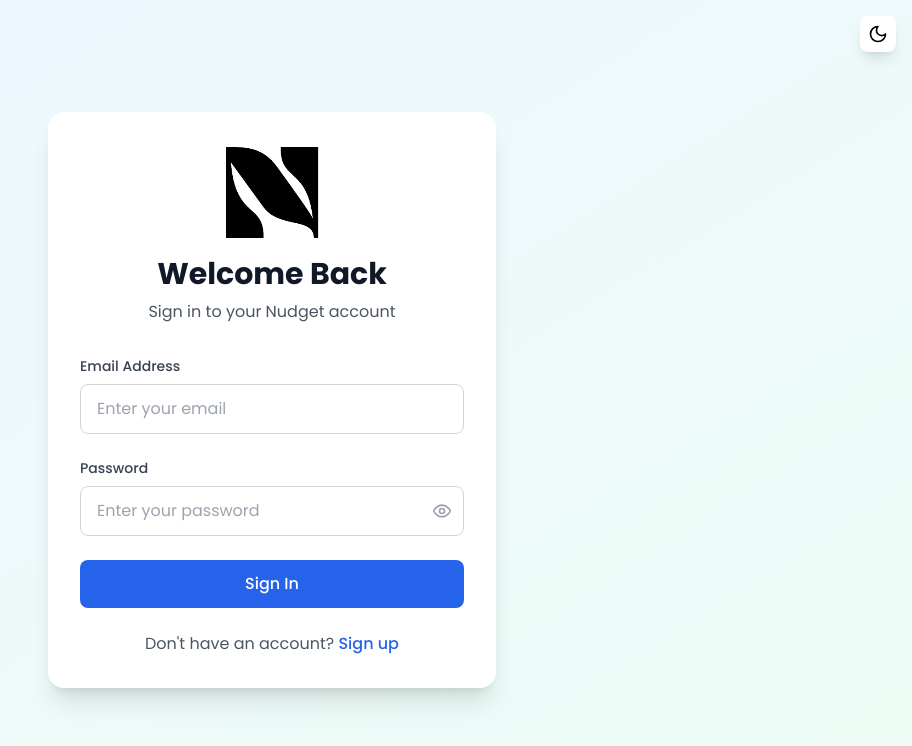
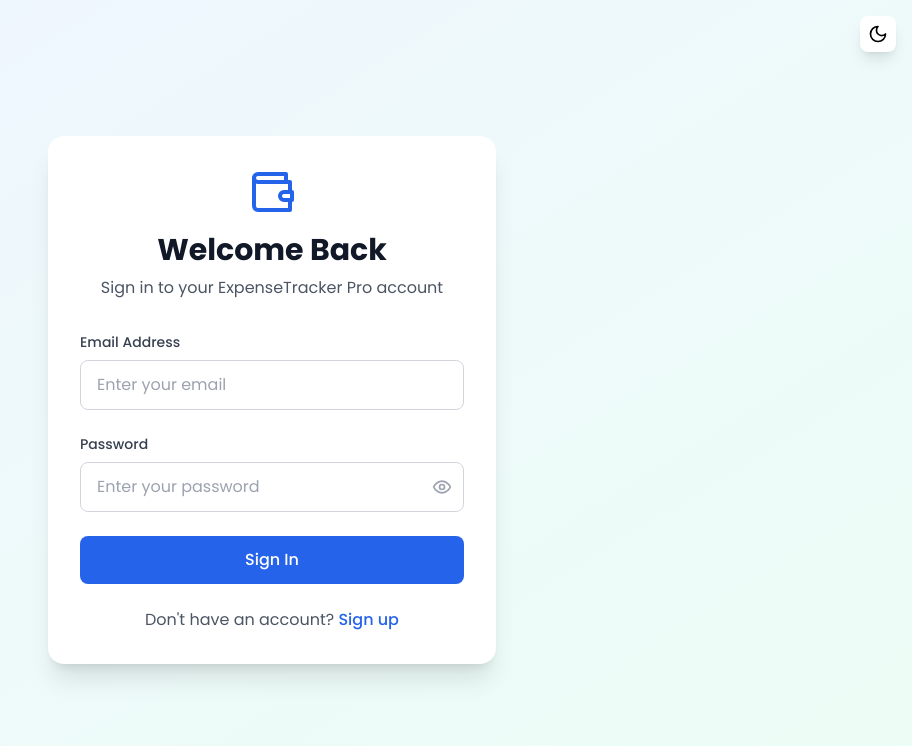
Before and after one commit to Arnav2722/Nudget---Expense-Tracker, a React (Vite) app: page /login in a window 1280 px wide. Shown: the top 746 px of the page, without its empty margins (368-1280 px from the left). Built offline with nearby package versions, Linux system fonts and the light colour scheme; no server answers.

Commit message:
Revert "changed logo"
This reverts commit 69bec5ecfde64c7c164820d1224726a30c83a926.

Made some changes
:wq#

```diff
--- a/src/components/Sidebar.tsx
+++ b/src/components/Sidebar.tsx
@@ -33,8 +33,7 @@
             src="lightModeLogo.png"
             alt="Wallet Icon"
             className="h-8 w-8"
-          />
-          <div>
+          />          <div>
             <h1 className="text-xl font-bold text-gray-900 dark:text-white">
               Nudget
             </h1>
--- a/src/pages/Login.tsx
+++ b/src/pages/Login.tsx
@@ -3,7 +3,7 @@
 import { useAuth } from '../contexts/AuthContext';
 import { useTheme } from '../contexts/ThemeContext';
 import { motion } from 'framer-motion';
-import { Eye, EyeOff, Moon, Sun } from 'lucide-react';
+import { Eye, EyeOff, Wallet, Moon, Sun } from 'lucide-react';
 import toast from 'react-hot-toast';
 
 const Login: React.FC = () => {
@@ -27,7 +27,7 @@
       if (error) {
         toast.error(error.message);
       } else {
-        toast.success('Welcome back User ');
+        toast.success('Welcome back!');
       }
     } catch (error) {
       toast.error('An unexpected error occurred');
@@ -57,15 +57,11 @@
       >
         <div className="text-center mb-8">
           <div className="flex items-center justify-center mb-4">
-            <img
-            src="lightModeLogo.png"
-            alt="Wallet Icon"
-            className="h-24 w-24"
-          />
+            <Wallet className="h-12 w-12 text-primary-600" />
           </div>
           <h1 className="text-3xl font-bold text-gray-900 dark:text-white">Welcome Back</h1>
           <p className="text-gray-600 dark:text-gray-400 mt-2">
-            Sign in to your Nudget account
+            Sign in to your ExpenseTracker Pro account
           </p>
         </div>
 
--- a/src/pages/Register.tsx
+++ b/src/pages/Register.tsx
@@ -79,11 +79,7 @@
       >
         <div className="text-center mb-8">
           <div className="flex items-center justify-center mb-4">
-            <img
-            src="lightModeLogo.png"
-            alt="Wallet Icon"
-            className="h-24 w-24"
-          />
+            <Wallet className="h-12 w-12 text-primary-600" />
           </div>
           <h1 className="text-3xl font-bold text-gray-900 dark:text-white">Create Account</h1>
           <p className="text-gray-600 dark:text-gray-400 mt-2">
```
